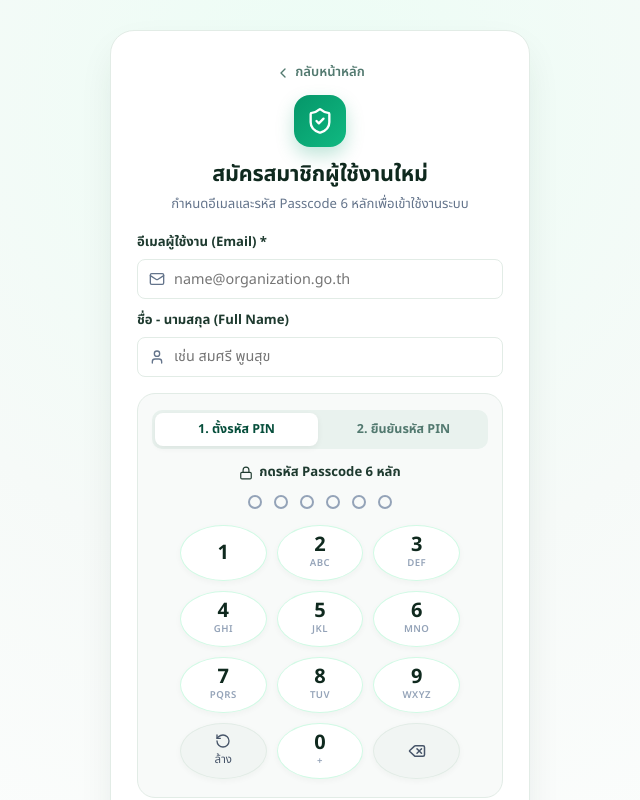
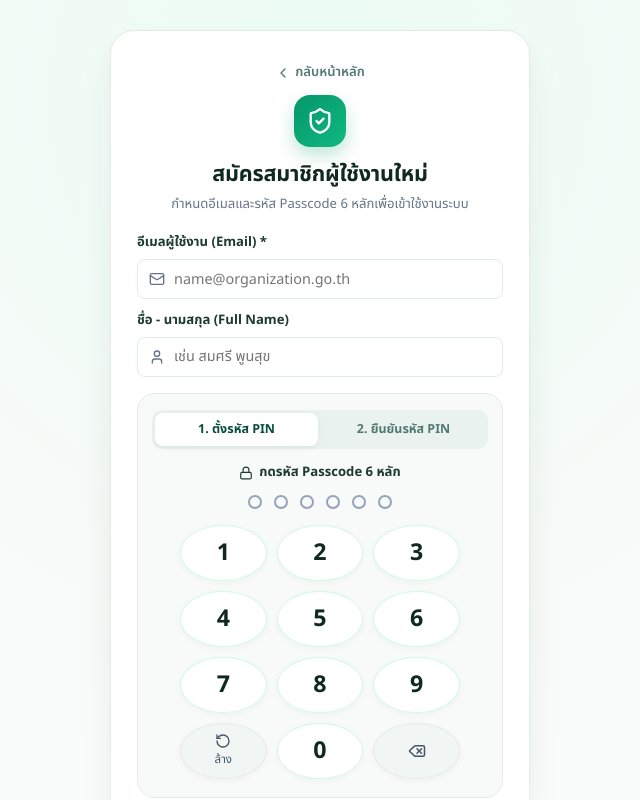
Before and after one commit to mtyks/Asset-Management-System, a React (Vite) app: page /register in a window 1280 px wide. Shown: the top 800 px of the page, without its empty margins (320-960 px from the left). Built offline with nearby package versions, Linux system fonts and the light colour scheme; no server answers.

Commit message:
style: remove letter subscripts under numbers on passcode keypad

```diff
--- a/src/pages/Register.jsx
+++ b/src/pages/Register.jsx
@@ -30,19 +30,19 @@ export default function Register() {
   const [successMessage, setSuccessMessage] = useState(null);
   const [submitting, setSubmitting] = useState(false);
 
-  // Keypad definitions like a phone lock screen
+  // Keypad definitions with numbers only (no letter subscripts)
   const KEYPAD_BUTTONS = [
-    { num: "1", sub: "" },
-    { num: "2", sub: "ABC" },
-    { num: "3", sub: "DEF" },
-    { num: "4", sub: "GHI" },
-    { num: "5", sub: "JKL" },
-    { num: "6", sub: "MNO" },
-    { num: "7", sub: "PQRS" },
-    { num: "8", sub: "TUV" },
-    { num: "9", sub: "WXYZ" },
+    { num: "1" },
+    { num: "2" },
+    { num: "3" },
+    { num: "4" },
+    { num: "5" },
+    { num: "6" },
+    { num: "7" },
+    { num: "8" },
+    { num: "9" },
     { num: "clear", label: "ล้าง" },
-    { num: "0", sub: "+" },
+    { num: "0" },
     { num: "backspace", label: "⌫" },
   ];
 
@@ -346,7 +346,7 @@ export default function Register() {
               </div>
             )}
 
-            {/* Phone Lock Screen Keypad */}
+            {/* Phone Lock Screen Keypad - Clean Numbers Only */}
             <div className="phone-keypad-grid">
               {KEYPAD_BUTTONS.map((btn) => {
                 if (btn.num === "clear") {
@@ -386,7 +386,6 @@ export default function Register() {
                     onClick={() => handleKeypadPress(btn.num)}
                   >
                     <span className="keypad-num">{btn.num}</span>
-                    {btn.sub && <span className="keypad-sub">{btn.sub}</span>}
                   </button>
                 );
               })}
--- a/src/styles.css
+++ b/src/styles.css
@@ -1926,17 +1926,9 @@ input, select, textarea {
 }
 
 .keypad-num {
-  font-size: 1.25rem;
+  font-size: 1.45rem;
   font-weight: 700;
   line-height: 1;
-}
-
-.keypad-sub {
-  font-size: 0.6rem;
-  font-weight: 600;
-  color: #94a3b8;
-  letter-spacing: 0.05em;
-  margin-top: 1px;
 }
 
 .passcode-card-footer {
```
